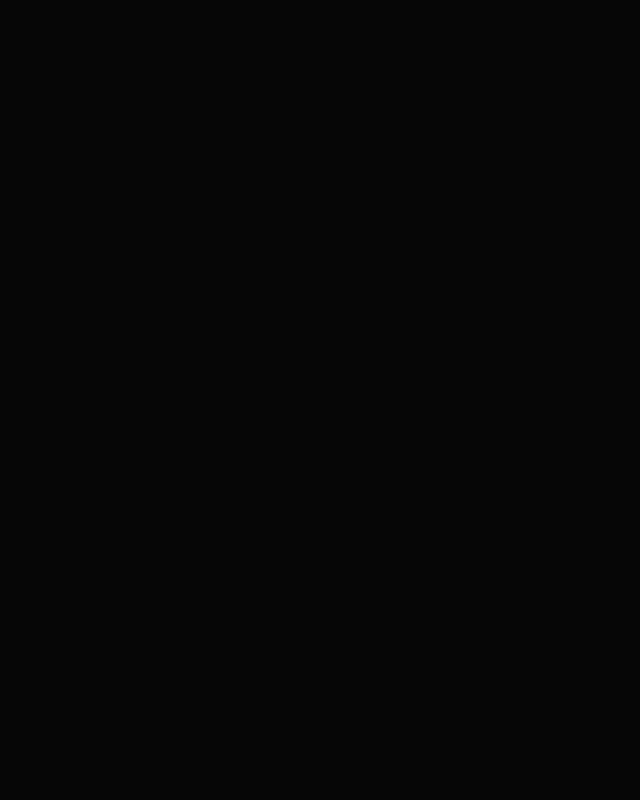
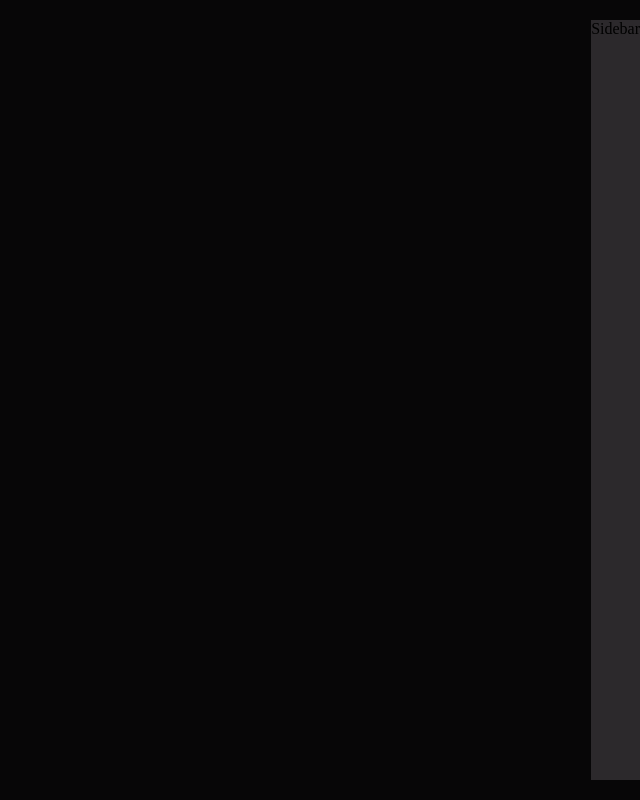
Before and after one commit to GIMMI42PIASTRATO/TextVault, a React (Vite) app: page / in a window 1280 px wide. Shown: the whole page, without its empty margins (640-1280 px from the left). Built offline with nearby package versions, Linux system fonts and the light colour scheme.

Commit message:
Changed the style of the scrollbar

```diff
--- a/src/App.tsx
+++ b/src/App.tsx
@@ -1,5 +1,6 @@
 // components
 import TextArea from "./pages/write/TextArea";
+import Sidebar from "./components/Sidebar/Sidebar";
 
 // types
 import { FC } from "react";
@@ -8,6 +9,7 @@ const App: FC = () => {
 	return (
 		<>
 			<TextArea />
+			<Sidebar />
 		</>
 	);
 };
--- /dev/null
+++ b/src/components/Sidebar/Sidebar.tsx
@@ -0,0 +1,7 @@
+import style from "./sidebar.module.css";
+
+const Sidebar = () => {
+	return <div className={style.sidebar}>Sidebar</div>;
+};
+
+export default Sidebar;
--- /dev/null
+++ b/src/components/Sidebar/sidebar.module.css
@@ -0,0 +1,4 @@
+.sidebar {
+	height: 100%;
+	background-color: var(--background2);
+}
--- a/src/index.css
+++ b/src/index.css
@@ -3,6 +3,7 @@
 :root {
 	--text: #e8e8e8;
 	--background: #070607;
+	--background2: #2c292c;
 	--primary: #bbb2bc;
 	--secondary: #5a4b5c;
 	--accent: #a189a4;
@@ -17,5 +18,6 @@ body {
 }
 
 #root {
+	display: flex;
 	height: 100%;
 }
--- a/src/pages/write/textarea.module.css
+++ b/src/pages/write/textarea.module.css
@@ -7,4 +7,28 @@
 	outline: none;
 	resize: none;
 	height: 100%;
+	flex-grow: 2;
 }
+
+::-webkit-scrollbar {
+	background-color: var(--background);
+	width: 16px;
+}
+
+::-webkit-scrollbar-track {
+	background-color: var(--background);
+}
+
+::-webkit-scrollbar-thumb {
+	background-color: #504950;
+	border-radius: 16px;
+	border: 5px solid var(--background);
+}
+
+::-webkit-scrollbar-thumb:hover {
+	background-color: #777577;
+}
+
+::-webkit-scrollbar-button {
+	display: none;
+}
```
